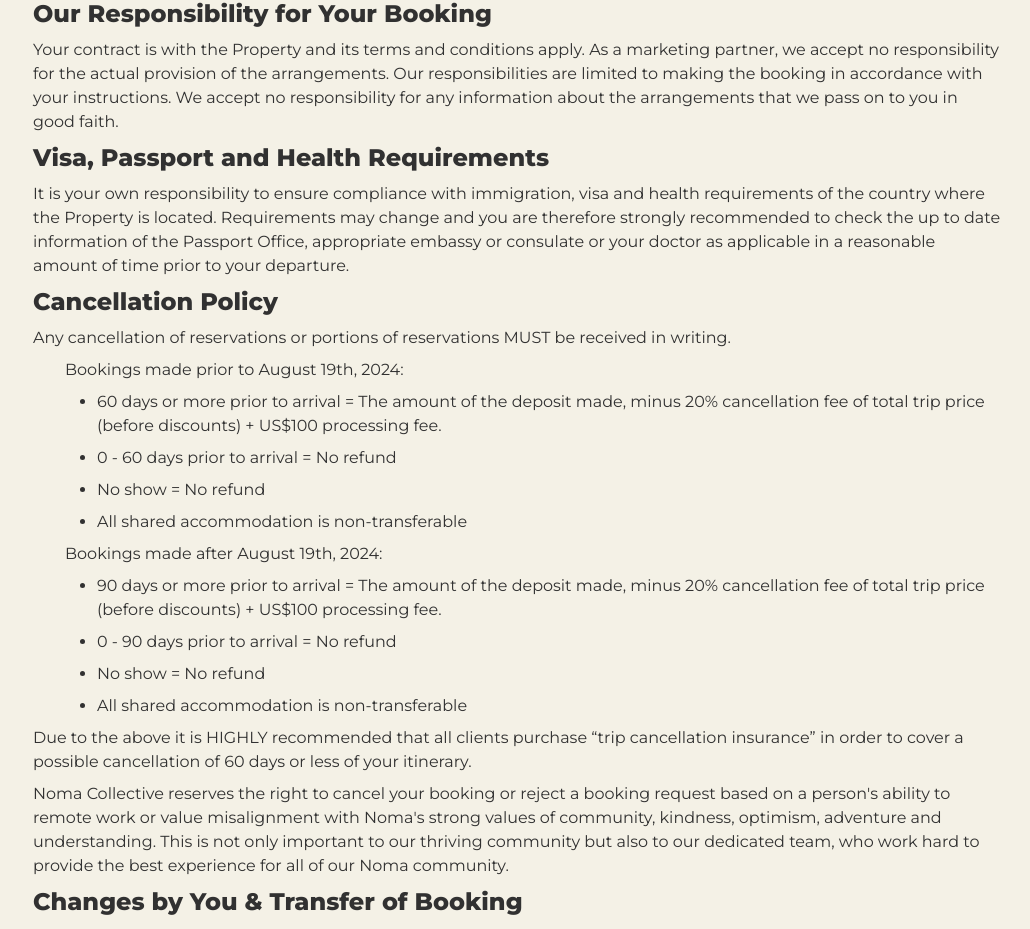
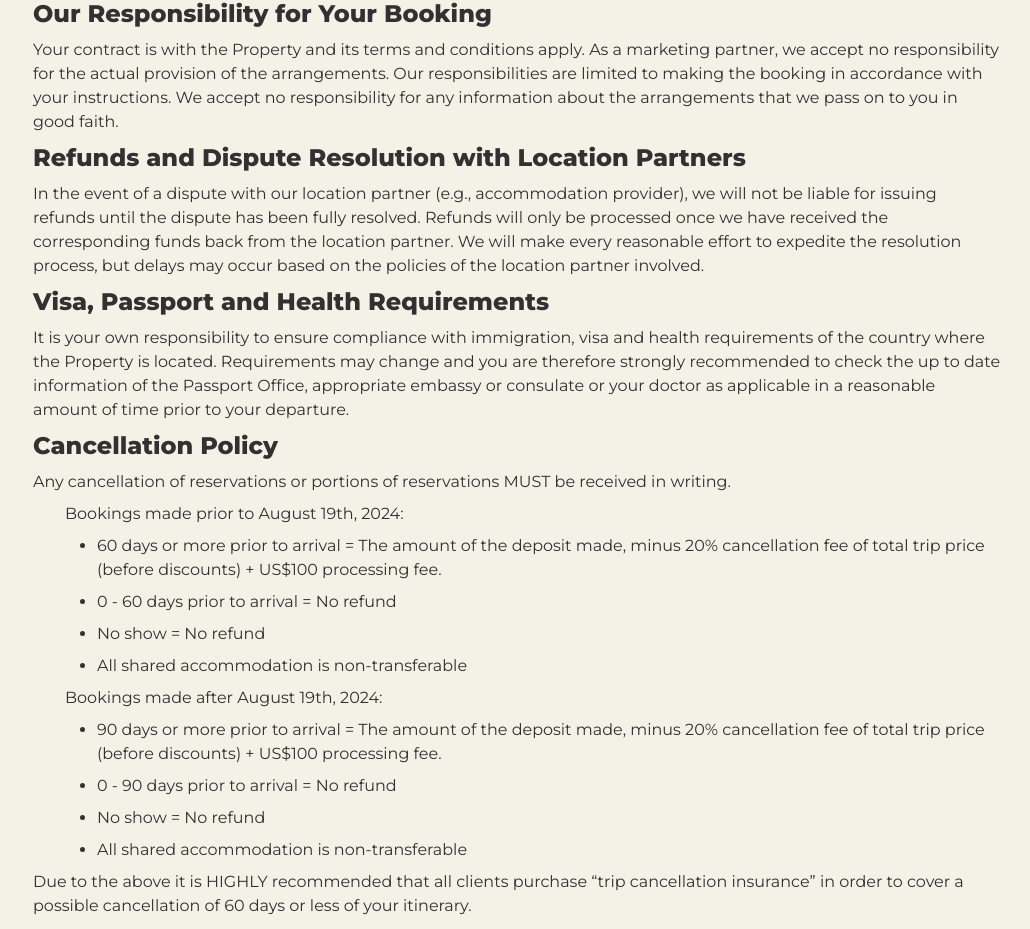
Before and after one commit to rushi444/noma-main, a Next.js app: page /terms-conditions in a window 1280 px wide. Shown: the part 1996-2925 px from the top of the page, without its empty margins (123-1153 px from the left). Built offline with nearby package versions, Linux system fonts and the light colour scheme.

Commit message:
Update terms-conditions.js

```diff
--- a/pages/terms-conditions.js
+++ b/pages/terms-conditions.js
@@ -157,6 +157,17 @@ const TermsConditions = () => {
           making the booking in accordance with your instructions. We accept no
           responsibility for any information about the arrangements that we pass
           on to you in good faith.
+        </p>
+
+        <h2>Refunds and Dispute Resolution with Location Partners</h2>
+        <p>
+          In the event of a dispute with our location partner
+          (e.g., accommodation provider), we will not be liable for issuing
+          refunds until the dispute has been fully resolved. Refunds will
+          only be processed once we have received the corresponding funds back
+          from the location partner. We will make every reasonable effort to
+          expedite the resolution process, but delays may occur based on the
+          policies of the location partner involved.
         </p>
 
         <h2>Visa, Passport and Health Requirements</h2>
```
